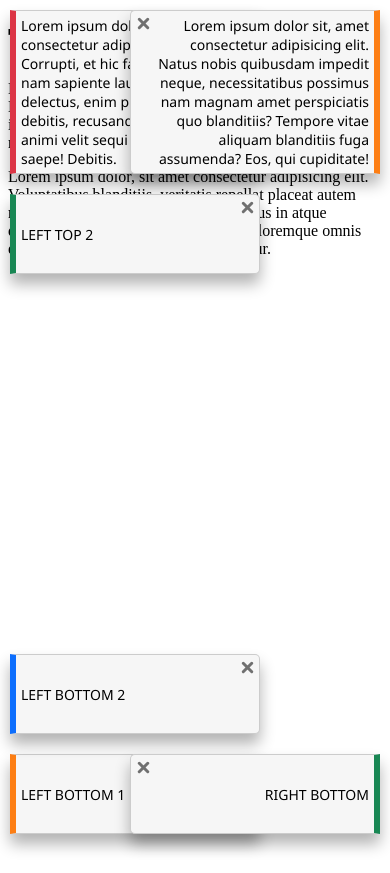
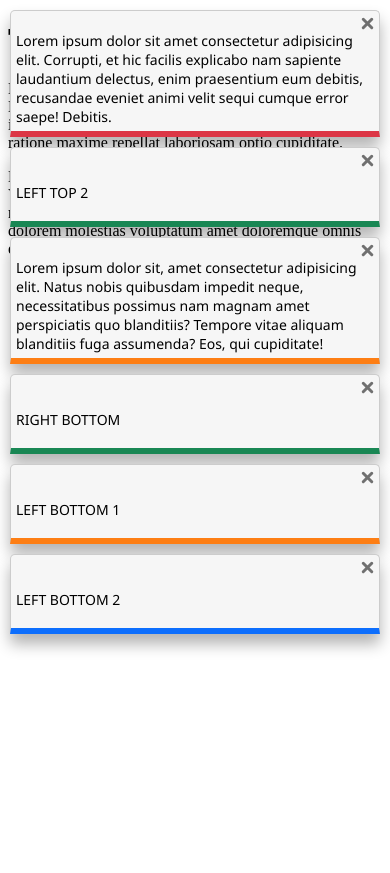
Before and after one commit to vnabet/js-toaster, a Svelte app: page / in a window 390 px wide. Built offline with nearby package versions, Linux system fonts and the light colour scheme.

Commit message:
responsive css

```diff
--- a/src/JSToaster.svelte
+++ b/src/JSToaster.svelte
@@ -10,24 +10,23 @@
     <li class="toast warning">
       <div class="close"></div>Lorem ipsum dolor sit, amet consectetur adipisicing elit. Natus nobis quibusdam impedit neque, necessitatibus possimus nam magnam amet perspiciatis quo blanditiis? Tempore vitae aliquam blanditiis fuga assumenda? Eos, qui cupiditate!</li>
   </ul>
+  <ul class="toast-list right bottom">
+    <li class="toast success"><div class="close"></div>RIGHT BOTTOM</li>
+  </ul>
   <ul class="toast-list left bottom">
     <li class="toast warning"><div class="close"></div>LEFT BOTTOM 1</li>
     <li class="toast info"><div class="close"></div>LEFT BOTTOM 2</li>
-  </ul>
-  <ul class="toast-list right bottom">
-    <li class="toast success"><div class="close"></div>RIGHT BOTTOM</li>
   </ul>
 </div>
 
 
 <style>
   :root {
-    --danger: #dc3545;
-    --success: #198754;
-    --warning: #fd7e14;
-    --info: #0d6efd;
+    --jstoaster-danger: #dc3545;
+    --jstoaster-success: #198754;
+    --jstoaster-warning: #fd7e14;
+    --jstoaster-info: #0d6efd;
   }
-
 
   :global(body) {
     min-height: 100vh;
@@ -49,26 +48,35 @@
   }
 
   .toast-list {
-    position: absolute;
+    /* position: absolute; */
+    position: relative;
     display: flex;
-    row-gap: 20px;
+    row-gap: 10px;
     margin: 10px;
+    /* ----- */
+    flex-direction: column;
   }
 
   .toast {
     position: relative;
     list-style: none;
-    width: 250px;
+    /* width: 250px; */
+    width: 100%;
     min-height: 80px;
     overflow: hidden;
     box-shadow: 0 10px 15px rgba(0, 0, 0, .3);
     display: flex;
     align-items: center;
     background: #f6f6f6;
-    border: 1px solid #ccc;
-    padding: 5px;
+    /* border: 1px solid #ccc; */
+    border-width: 1px 1px 6px 1px;
+    border-style: solid;
+    border-color: #ccc;
+    padding: 20px 5px 5px 5px;
     font-family: 'Segoe UI', Tahoma, Geneva, Verdana, sans-serif;
     font-size: 14PX;
+    /* ----- */
+    border-radius: 5px 5px 0 0;
   }
 
   .close {
@@ -80,6 +88,8 @@
     position: absolute;
     top: 2px;
     cursor: pointer;
+    /* ----- */
+    right: 2px;
   }
 
   .close::before, .close::after {
@@ -99,6 +109,47 @@
     transform: rotate(-45deg);
   }
 
+  .toast.success {
+    border-bottom-color: var(--jstoaster-success);
+  }
+
+  .toast.danger {
+    border-bottom-color: var(--jstoaster-danger);
+  }
+
+  .toast.warning {
+    border-bottom-color: var(--jstoaster-warning);
+  }
+
+  .toast.info {
+    border-bottom-color: var(--jstoaster-info);
+  }
+
+  @media(min-width: 576px) {
+    .toast-list {
+      position: absolute;
+      row-gap: 20px;
+    }
+
+    .toast {
+      width: 250px;
+      border: 1px solid #ccc;
+    }
+
+    .toast.danger, .toast.warning, .toast.success, .toast.info {
+      border-bottom-color: #ccc;
+    }
+
+    .top {
+      top: 0;
+      flex-direction: column;
+    }
+
+    .bottom {
+      bottom: 0;
+      flex-direction: column-reverse;
+    }
+
     .left {
       left: 0;
     }
@@ -109,23 +160,23 @@
       border-left-style: solid;
       justify-content: left;
       text-align: left;
-    padding-right: 20px;
+      padding: 5px 20px 5px 5px;
     }
 
     .left .toast.success {
-    border-left-color: var(--success);
+      border-left-color: var(--jstoaster-success);
     }
 
     .left .toast.danger {
-    border-left-color: var(--danger);
+      border-left-color: var(--jstoaster-danger);
     }
 
     .left .toast.warning {
-    border-left-color: var(--warning);
+      border-left-color: var(--jstoaster-warning);
     }
 
     .left .toast.info {
-    border-left-color: var(--info);
+      border-left-color: var(--jstoaster-info);
     }
 
     .left .close {
@@ -142,36 +193,27 @@
       border-right-style: solid;
       justify-content: right;
       text-align: right;
-    padding-left: 20px;
+      padding: 5px 5px 5px 20px;
     }
 
     .right .toast.success {
-    border-right-color: var(--success);
+      border-right-color: var(--jstoaster-success);
     }
 
     .right .toast.danger {
-    border-right-color: var(--danger);
+      border-right-color: var(--jstoaster-danger);
     }
 
     .right .toast.warning {
-    border-right-color: var(--warning);
+      border-right-color: var(--jstoaster-warning);
     }
 
     .right .toast.info {
-    border-right-color: var(--info);
+      border-right-color: var(--jstoaster-info);
     }
 
     .right .close {
       left: 2px;
     }
-
-  .top {
-    top: 0;
-    flex-direction: column;
-  }
-
-  .bottom {
-    bottom: 0;
-    flex-direction: column-reverse;
   }
 </style>
```
Lines whose indentation alone changed are shown as unchanged.
